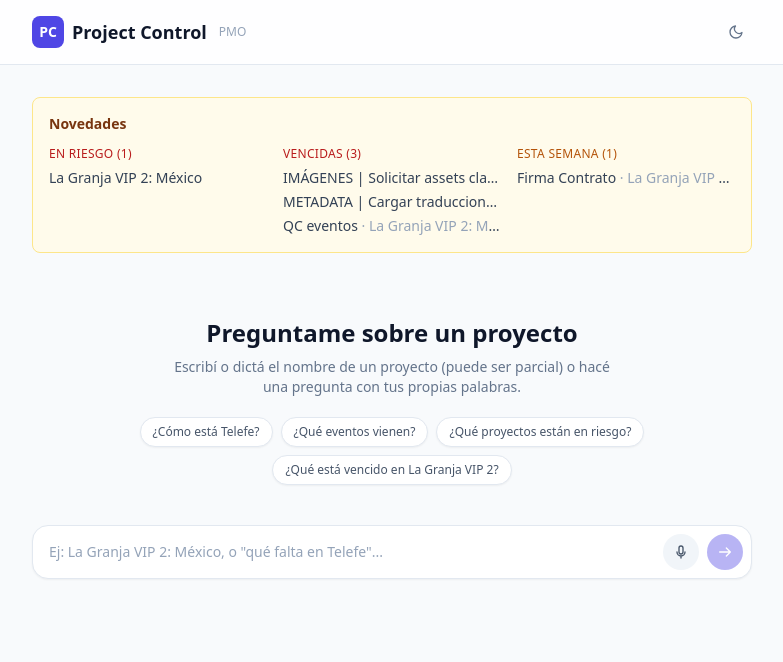
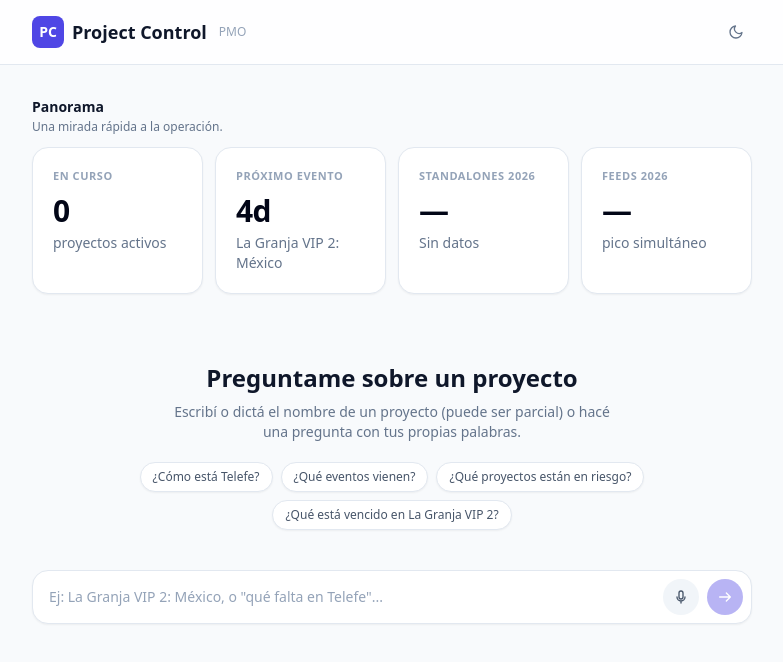
Before and after one commit to berinsteindiego-collab/proyectos, a Next.js app: page / in a window 1280 px wide. Shown: the top 662 px of the page, without its empty margins (248-1031 px from the left). Built offline with nearby package versions, Linux system fonts and the light colour scheme.

Commit message:
Replace Novedades with Panorama

```diff
--- a/src/app/page.tsx
+++ b/src/app/page.tsx
@@ -1,10 +1,10 @@
 import AskBox from "@/components/AskBox";
-import AttentionPanel from "@/components/AttentionPanel";
+import Panorama from "@/components/Panorama";
 
 export default function HomePage() {
   return (
     <>
-      <AttentionPanel />
+      <Panorama />
       <AskBox />
     </>
   );
```
